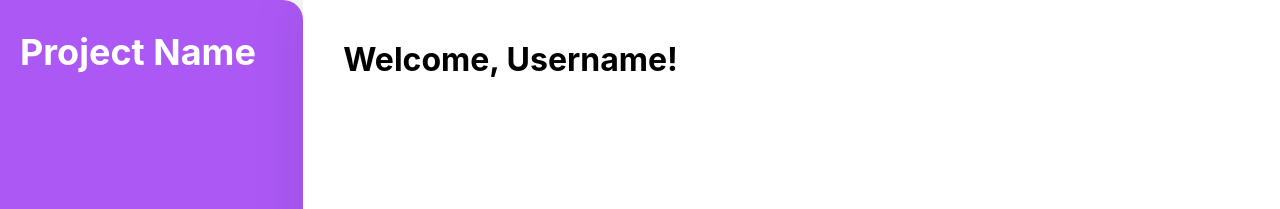
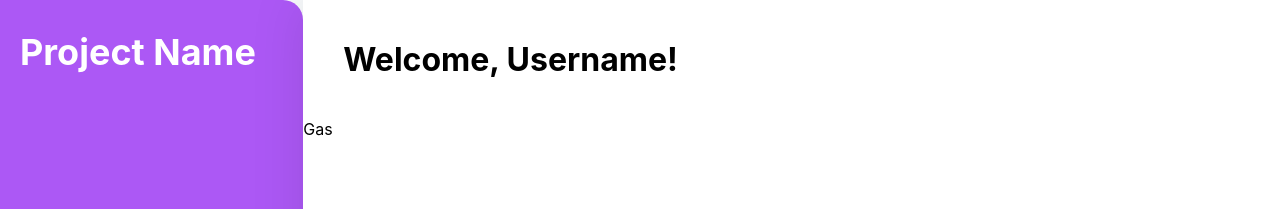
Before and after one commit to juanjosalco/IoT_Project, a React (Create React App) app in the folder iot_project/: page /home in a window 1280 px wide. Shown: the top 209 px of the page. Built offline with nearby package versions, Linux system fonts and the light colour scheme.

Commit message:
[Gas] - Initialized Branch

```diff
--- a/iot_project/src/components/Home/Home.jsx
+++ b/iot_project/src/components/Home/Home.jsx
@@ -1,6 +1,7 @@
 import React from 'react'
 import Sheet from '../Sheet/Sheet'
 import "./Home.css"
+import Gas from "./Views/Gas/Gas"
 
 export default function Home() {
   return (
@@ -9,6 +10,7 @@ export default function Home() {
             <div className='row'>
                 <h1>Welcome, Username!</h1> {/* User name prop */}
             </div>
+            <Gas/>
         </header>
         <section>
           {/* Carrusel */}
```
